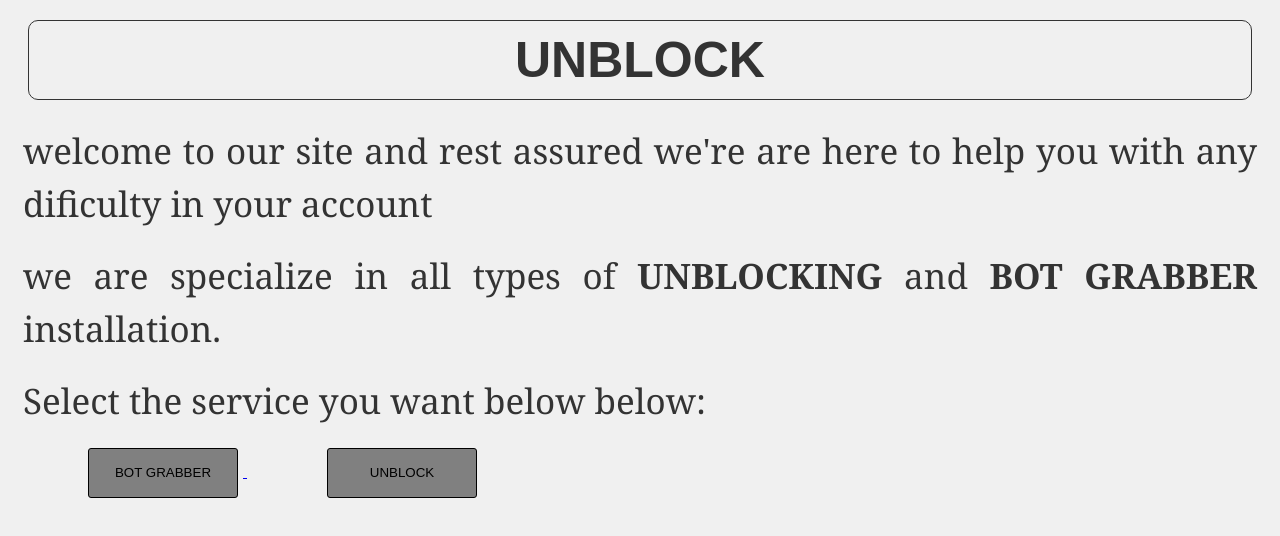
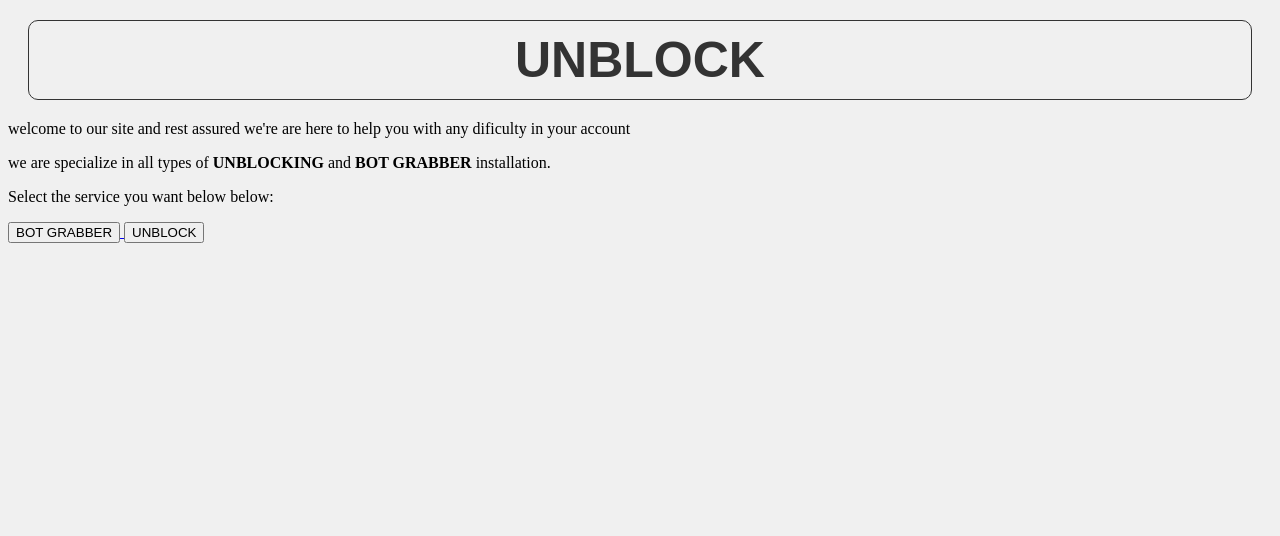
Before and after one commit to zeccoboss/gig-reactivation, a plain HTML site: page Index.html in a window 1280 px wide. Drawn offline with Linux system fonts and the light colour scheme.

Commit message:
Update Index.html

```diff
--- a/Index.html
+++ b/Index.html
@@ -24,7 +24,9 @@
    <a href="unblocking.html">
     <button > UNBLOCK</button>
 </a>
-
+</button>
+</body>
+</html>
    <style>
     body {
         background-color: #f0f0f0;
@@ -41,14 +43,7 @@
         padding: 10px;
         margin: 20px;
     }
-    p {
-        color: #333;
-        font-size: 35px;
-        font-family: Cambria, Cochin, Georgia, Times, 'Times New Roman', serif;
-        line-height: 1.5;
-        text-align: justify;
-        margin: 10px;
-        padding: 5px;
+
     }
     button {
         background-color: grey;
@@ -69,10 +64,3 @@
     }
 
    </style>
-   <script>
-   const unblockingBtn = document.getElementById('unblocking-btn');
-   const botGrabberBtn = document.getElementById('bot-grabber-btn');
-   </script>
-</button>
-</body>
-</html>
```
